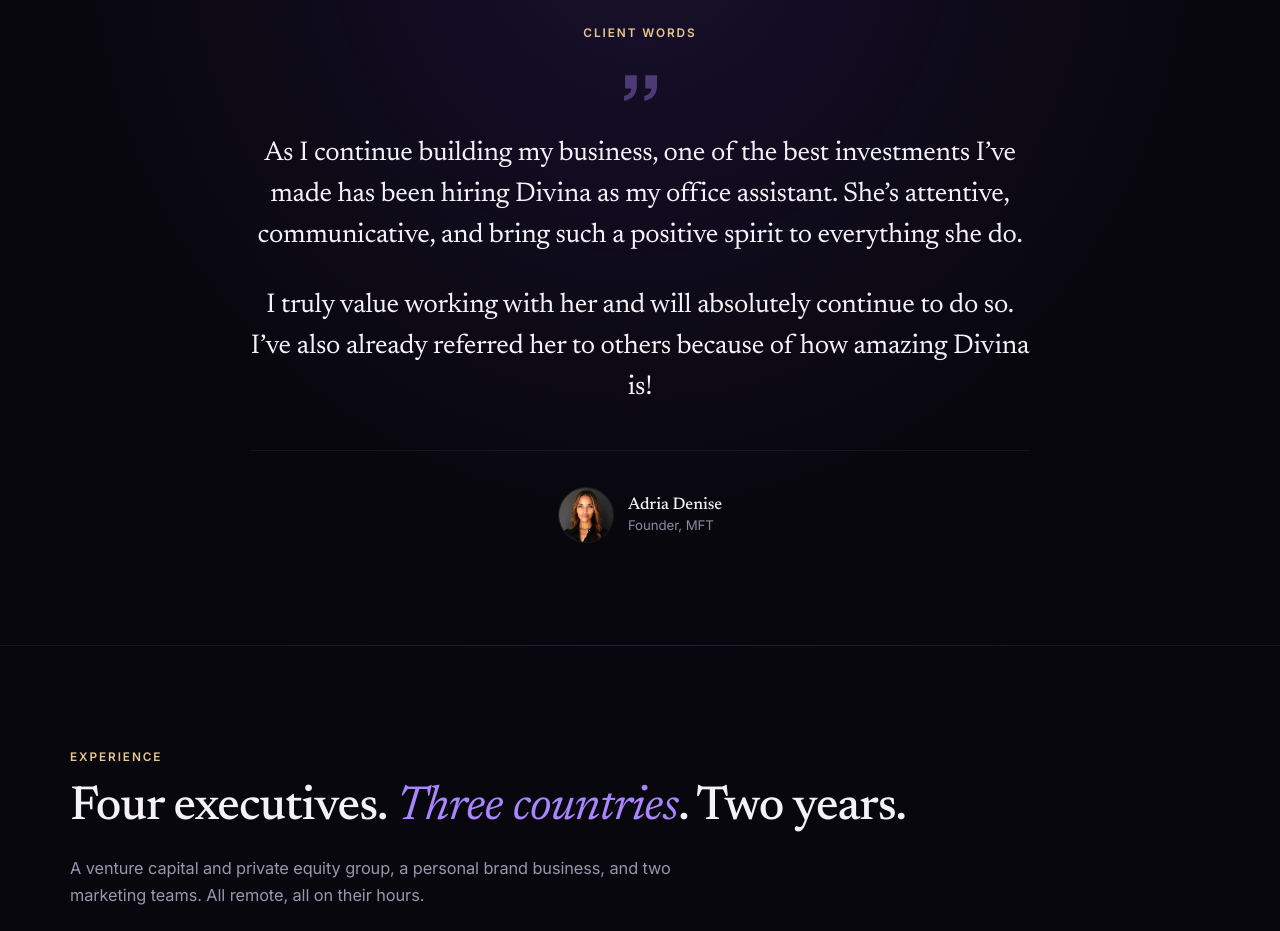
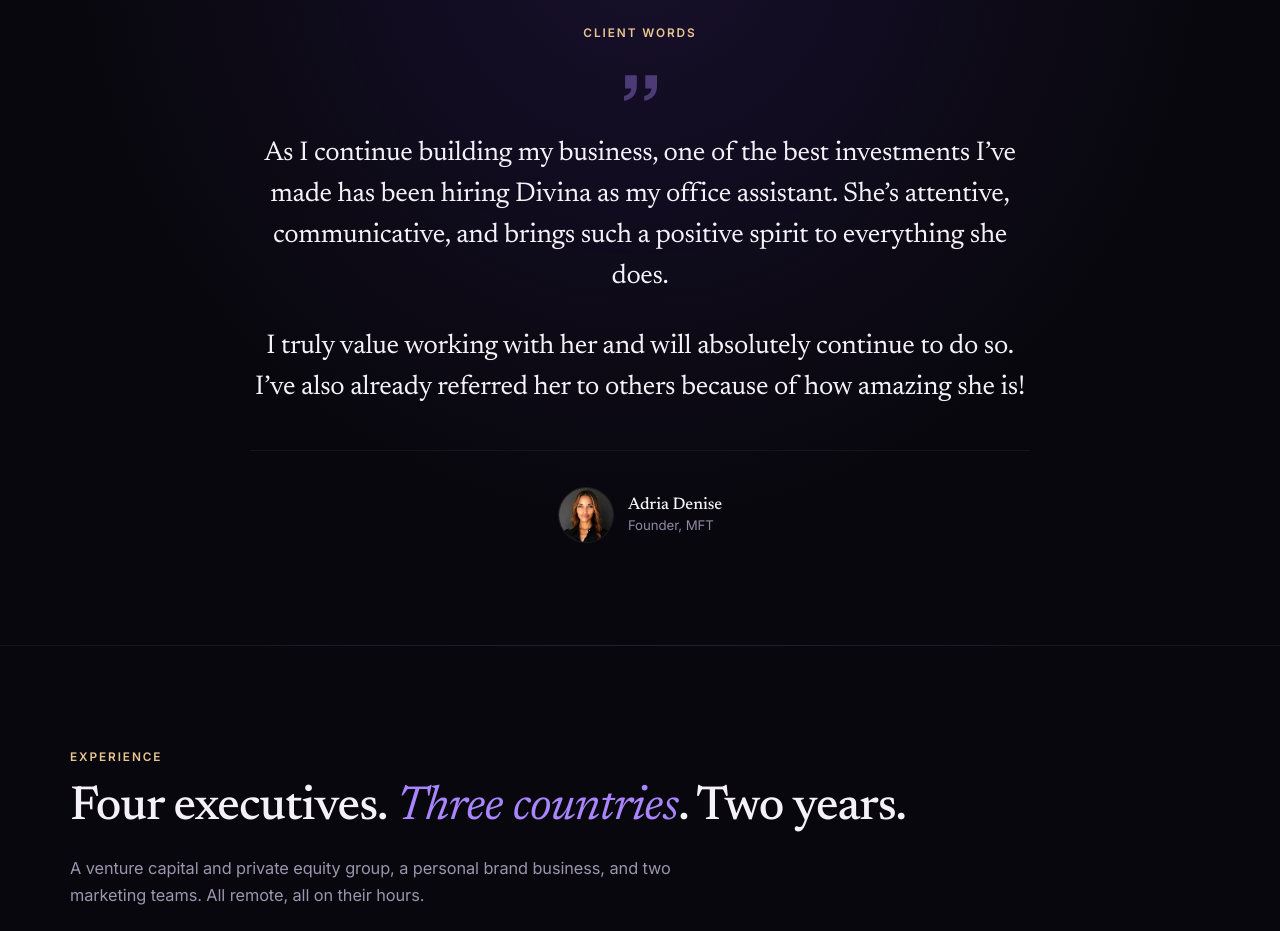
Before and after one commit to wovieprollo42-design/DivinaGeo, a plain HTML site: page index.html in a window 1280 px wide. Shown: the part 5040-5971 px from the top of the page. Drawn offline with Linux system fonts and the light colour scheme; a script that the page names is missing.

Commit message:
Fix verb agreement in the testimonial
Switching the quote from second to third person left "bring" and "do"
in their old form, and paired "her" with "Divina" in the same sentence.

Co-Authored-By: Claude Opus 5 (1M context) <noreply@anthropic.com>

```diff
--- a/index.html
+++ b/index.html
@@ -395,12 +395,12 @@
       <blockquote>
         <p>
           As I continue building my business, one of the best investments I&rsquo;ve made has been
-          hiring Divina as my office assistant. She&rsquo;s attentive, communicative, and bring such a
-          positive spirit to everything she do.
+          hiring Divina as my office assistant. She&rsquo;s attentive, communicative, and brings such a
+          positive spirit to everything she does.
         </p>
         <p>
           I truly value working with her and will absolutely continue to do so. I&rsquo;ve also
-          already referred her to others because of how amazing Divina is!
+          already referred her to others because of how amazing she is!
         </p>
       </blockquote>
 
```
